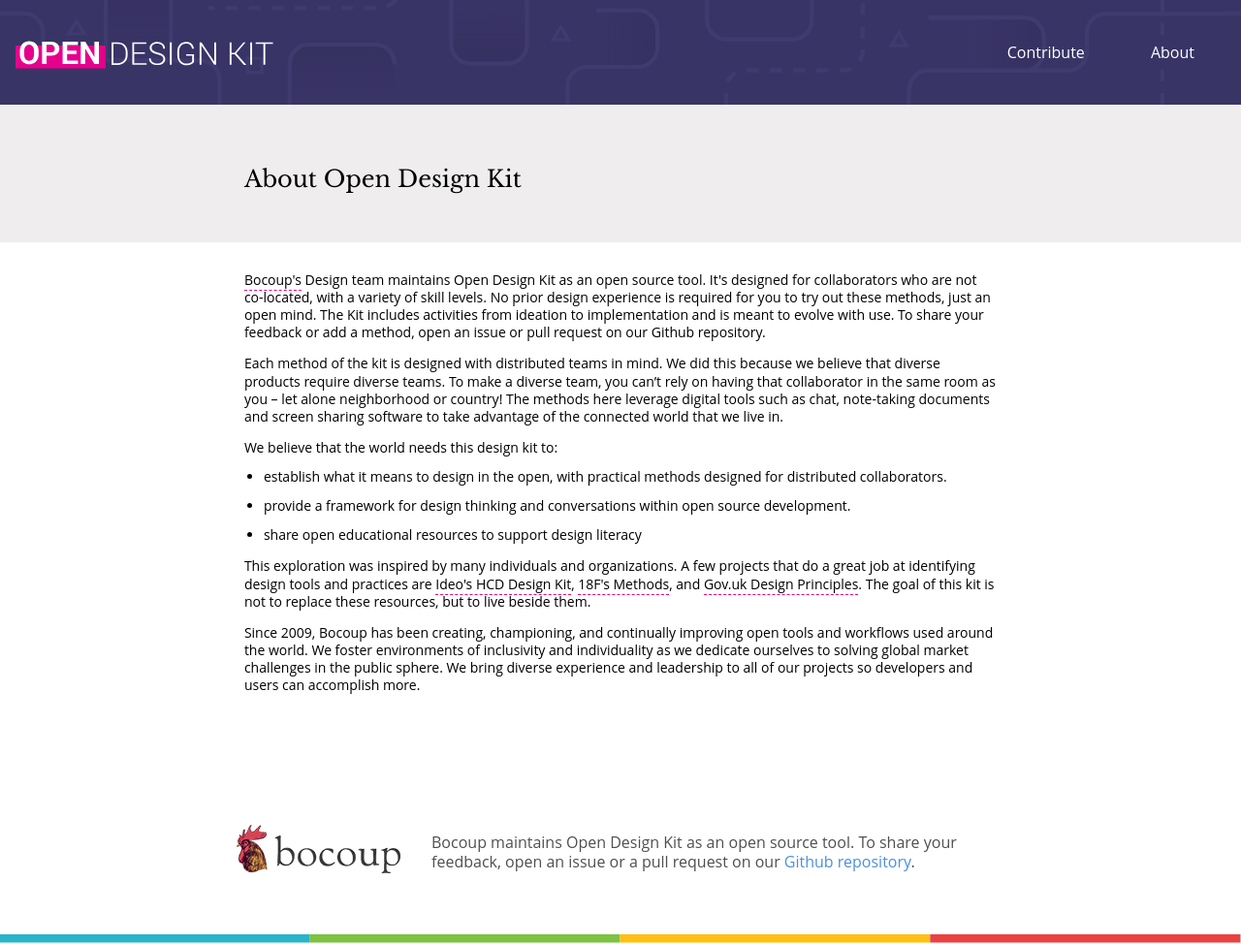
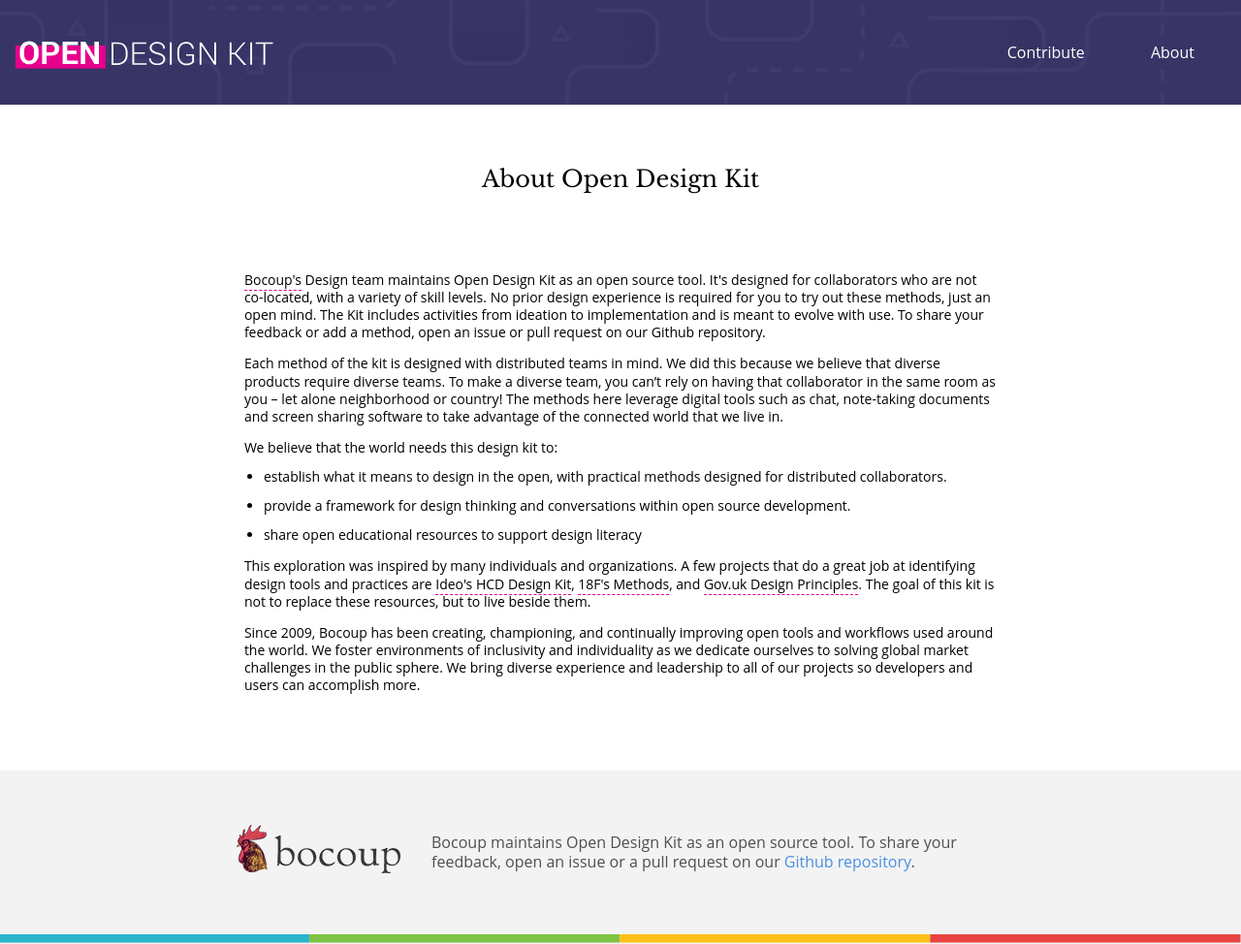
Before and after one commit to open-design-kit/opendesignkit, a Jekyll site: the page built from about/index.html, in a window 1280 px wide. Shown: the whole page at 97% size. Built offline with Jekyll 4.4.1, drawn with Linux system fonts in a browser that asks for light colours.

Commit message:
clean up about and contribute

```diff
--- a/css/styles.css
+++ b/css/styles.css
@@ -258,7 +258,7 @@
 /*-------------------------------*/
 
 footer {
-    background-color: #fff;
+    background-color: #F3F3F3;
     border: solid transparent;
     border-width: 0 0 10px 0;
     -webkit-border-image: url/img/rainbow-header.svg) 4 1 4 1 stretch;
@@ -1102,8 +1102,8 @@
 }
 
 .subpage-head {
-    background-color: #EFEDED;
     padding: 1.8rem 0 1.1rem;
+    text-align: center;
 }
 
 .subpage ul {
```
